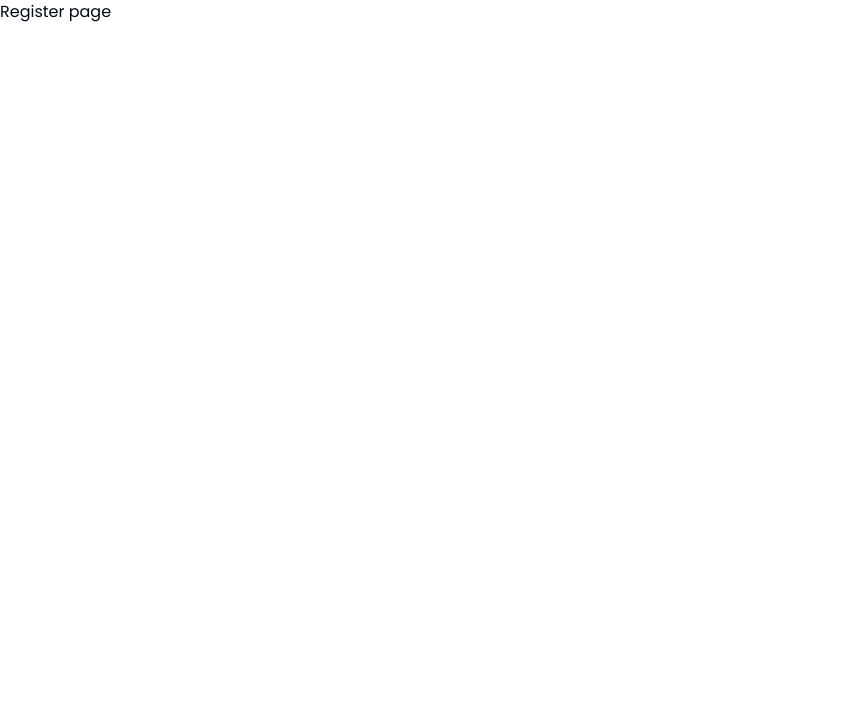
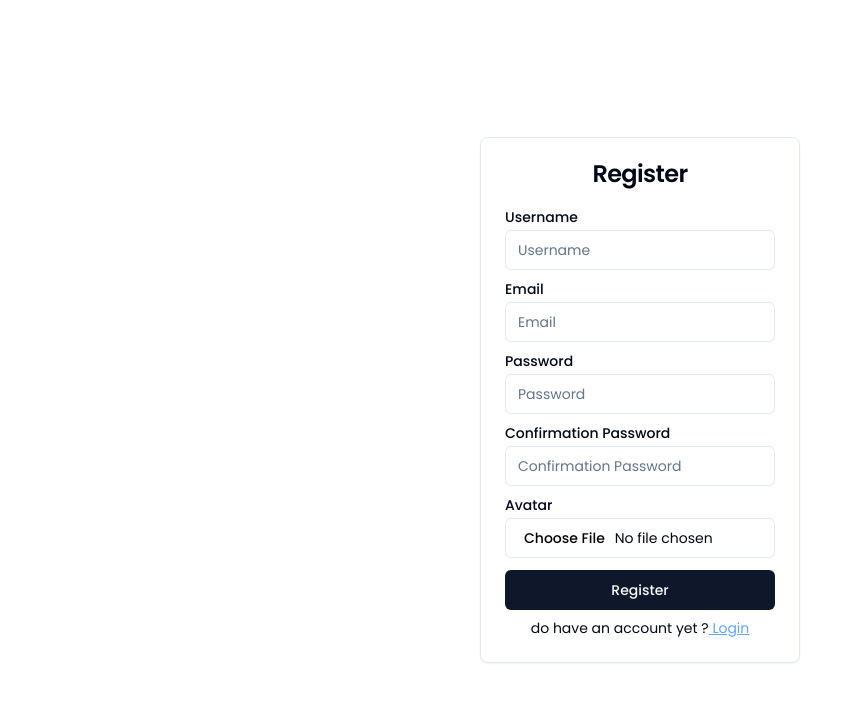
Before and after one commit to mohimamrifai/myblog, a Next.js app in the folder fe/: page /register in a window 1280 px wide. Shown: the top 702 px of the page, without its empty margins (0-862 px from the left). Built offline with nearby package versions, Linux system fonts and the light colour scheme.

Commit message:
feat (fe): register page

```diff
--- a/fe/app/(auth)/register/page.tsx
+++ b/fe/app/(auth)/register/page.tsx
@@ -1,7 +1,62 @@
-import React from 'react'
+'use client'
+import Field from "@/components/Field";
+import { Button } from "@/components/ui/button";
+import { Card, CardContent, CardHeader, CardTitle } from "@/components/ui/card";
+import { Checkbox } from "@/components/ui/checkbox";
+import { Eye, EyeOff } from "lucide-react";
+import Link from "next/link";
+import React, { useState } from "react";
 
 export default function Page() {
+  const [isPasswordVisible, setIsPasswordVisible] = useState(false)
   return (
-    <div>Register page</div>
-  )
+    <div className="w-full h-screen flex items-center justify-center">
+      <Card className="w-3/12">
+        <CardHeader>
+          <CardTitle className="text-center">Register</CardTitle>
+        </CardHeader>
+        <CardContent>
+          <Field
+            label="Username"
+            type="text"
+            placeholder="Username"
+            htmlFor="username"
+            className="mb-3"
+          />
+          <Field
+            label="Email"
+            type="email"
+            placeholder="Email"
+            htmlFor="email"
+            className="mb-3"
+          />
+          <Field
+            label="Password"
+            type="text"
+            placeholder="Password"
+            htmlFor="password"
+            className="mb-3"
+          />
+          <Field
+            label="Confirmation Password"
+            type="text"
+            placeholder="Confirmation Password"
+            htmlFor="confirmation_password"
+            className="mb-3"
+          />
+          <Field
+            label="Avatar"
+            type="file"
+            placeholder="Your Avatar Profile"
+            htmlFor="avatar"
+            className="mb-3"
+          />
+          <Button className="w-full">Register</Button>
+          <p className="text-center mt-2 text-sm">do have an account yet ?
+            <Link href="/register" className="underline text-blue-400"> Login</Link>
+          </p>
+        </CardContent>
+      </Card>
+    </div>
+  );
 }
--- a/fe/components/Field.tsx
+++ b/fe/components/Field.tsx
@@ -7,7 +7,7 @@ type FieldProps = {
   label: string;
   placeholder: string;
   htmlFor: string;
-  type: string;
+  type: "text" | "file" | "password" | "email";
   className: string;
 };
 
```
